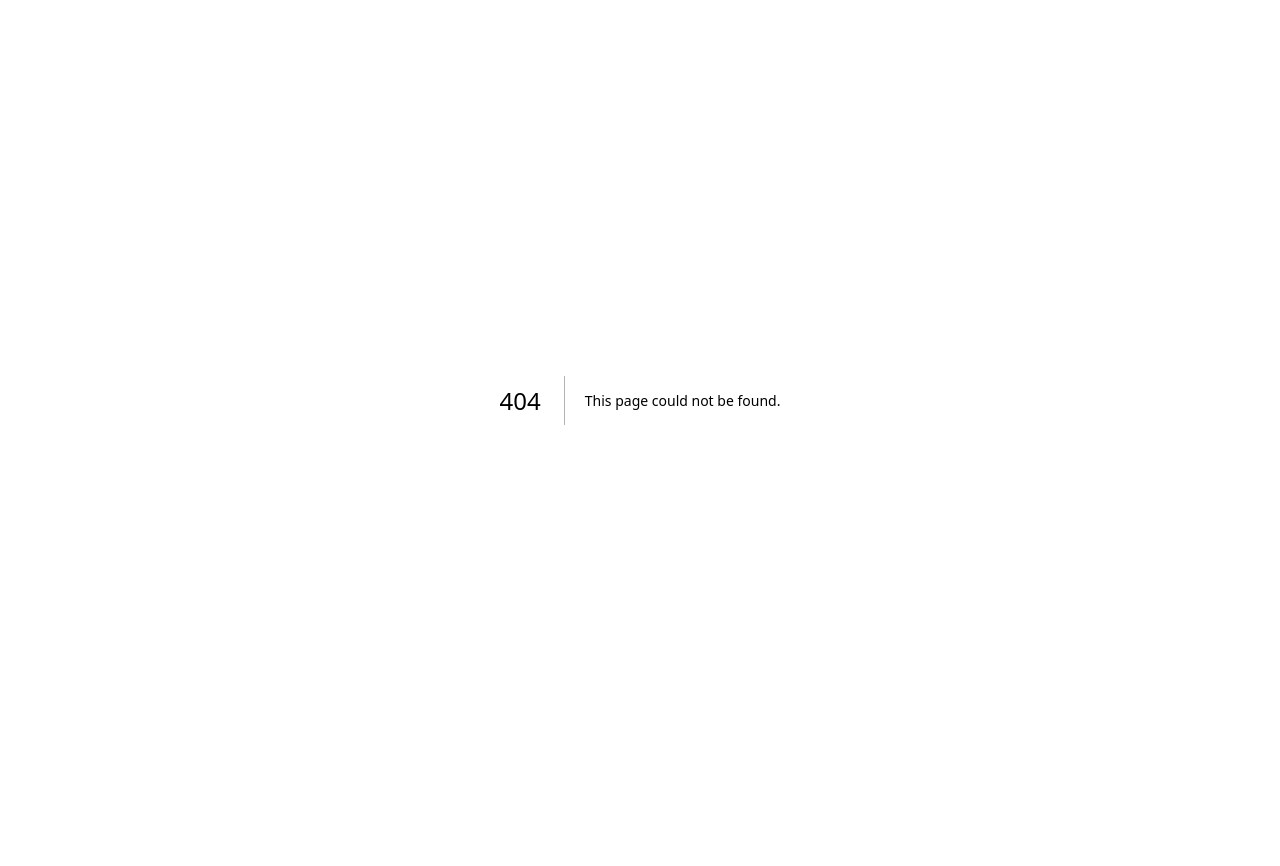
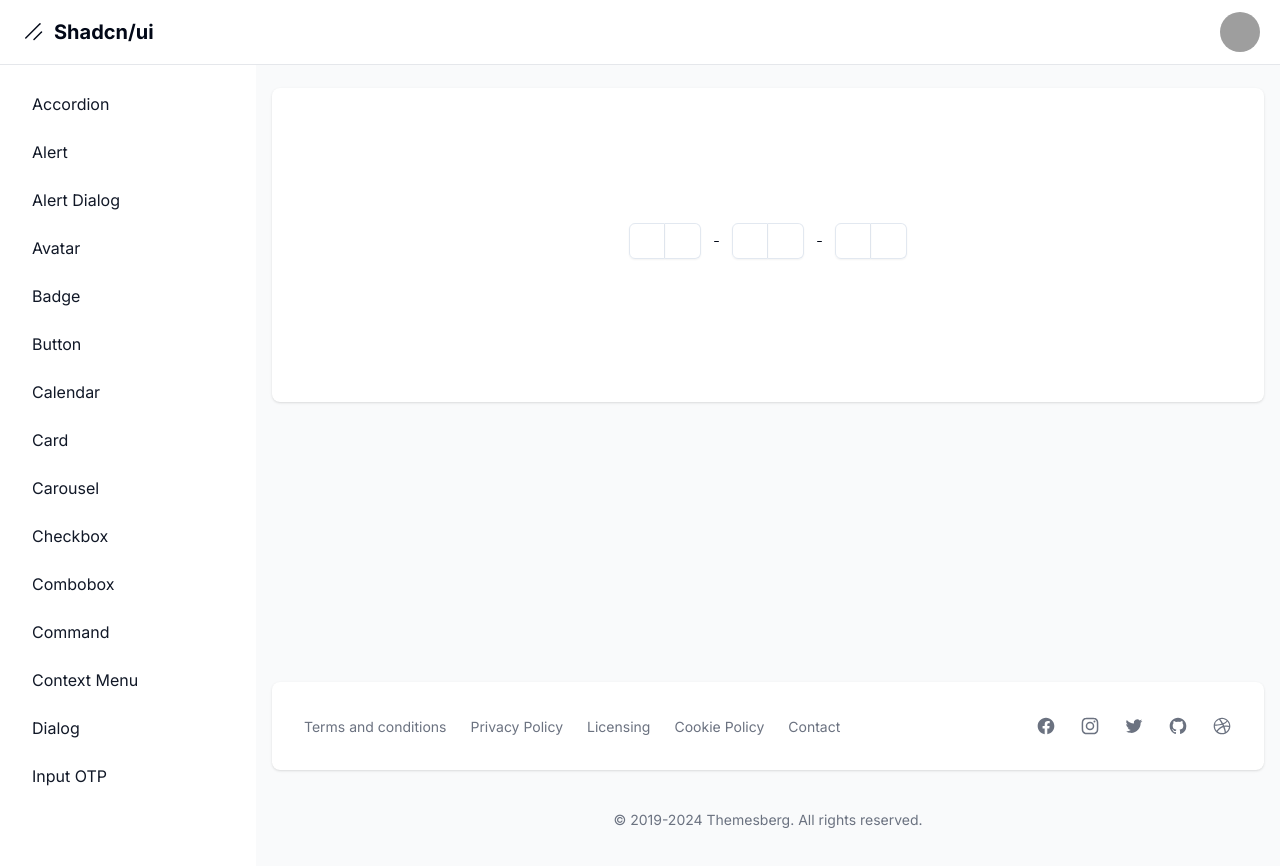
Before and after one commit to Starklord17/Shadcn-Dashboard, a Next.js app: page /dashboard/input-otp in a window 1280 px wide. Before the commit this address had no page. Shown: the top 866 px of the page. Before the commit the page ends 800 px from the top, so only its background shows below. Built offline with nearby package versions, Linux system fonts and the light colour scheme; grey boxes are pictures that could not be loaded.

Commit message:
:zap: Input OTP

```diff
--- a/package.json
+++ b/package.json
@@ -27,6 +27,7 @@
     "date-fns": "^3.6.0",
     "embla-carousel-autoplay": "^8.3.0",
     "embla-carousel-react": "^8.3.0",
+    "input-otp": "^1.2.4",
     "lucide-react": "^0.441.0",
     "next": "^14.2.13",
     "react": "^18",
--- /dev/null
+++ b/src/app/dashboard/input-otp/page.tsx
@@ -0,0 +1,40 @@
+"use client";
+
+import { useState } from "react";
+import {
+  InputOTP,
+  InputOTPGroup,
+  InputOTPSeparator,
+  InputOTPSlot,
+} from "@/components/ui/input-otp";
+
+export default function Page() {
+  const [value, setValue] = useState("");
+
+  return (
+    <div className="flex flex-col justify-center items-center h-[250px]">
+      <InputOTP
+        maxLength={6}
+        value={value}
+        onChange={(value) => setValue(value)}
+      >
+        <InputOTPGroup>
+          <InputOTPSlot index={0} />
+          <InputOTPSlot index={1} />
+        </InputOTPGroup>
+        <InputOTPSeparator />
+        <InputOTPGroup>
+          <InputOTPSlot index={2} />
+          <InputOTPSlot index={3} />
+        </InputOTPGroup>
+        <InputOTPSeparator />
+        <InputOTPGroup>
+          <InputOTPSlot index={4} />
+          <InputOTPSlot index={5} />
+        </InputOTPGroup>
+      </InputOTP>
+
+      <div className="mt-2">{value}</div>
+    </div>
+  );
+}
--- a/src/app/dashboard/layout.tsx
+++ b/src/app/dashboard/layout.tsx
@@ -20,6 +20,7 @@
   { name: "combobox", href: "combobox" },
   { name: "context menu", href: "context-menu" },
   { name: "menu bar", href: "menu-bar" },
+  { name: "input OTP", href: "input-otp" },
 ].sort((a, b) => a.name.localeCompare(b.name));
 
 export default function DashboardLayout({
--- /dev/null
+++ b/src/components/ui/input-otp.tsx
@@ -0,0 +1,71 @@
+"use client"
+
+import * as React from "react"
+import { DashIcon } from "@radix-ui/react-icons"
+import { OTPInput, OTPInputContext } from "input-otp"
+
+import { cn } from "@/lib/utils"
+
+const InputOTP = React.forwardRef<
+  React.ElementRef<typeof OTPInput>,
+  React.ComponentPropsWithoutRef<typeof OTPInput>
+>(({ className, containerClassName, ...props }, ref) => (
+  <OTPInput
+    ref={ref}
+    containerClassName={cn(
+      "flex items-center gap-2 has-[:disabled]:opacity-50",
+      containerClassName
+    )}
+    className={cn("disabled:cursor-not-allowed", className)}
+    {...props}
+  />
+))
+InputOTP.displayName = "InputOTP"
+
+const InputOTPGroup = React.forwardRef<
+  React.ElementRef<"div">,
+  React.ComponentPropsWithoutRef<"div">
+>(({ className, ...props }, ref) => (
+  <div ref={ref} className={cn("flex items-center", className)} {...props} />
+))
+InputOTPGroup.displayName = "InputOTPGroup"
+
+const InputOTPSlot = React.forwardRef<
+  React.ElementRef<"div">,
+  React.ComponentPropsWithoutRef<"div"> & { index: number }
+>(({ index, className, ...props }, ref) => {
+  const inputOTPContext = React.useContext(OTPInputContext)
+  const { char, hasFakeCaret, isActive } = inputOTPContext.slots[index]
+
+  return (
+    <div
+      ref={ref}
+      className={cn(
+        "relative flex h-9 w-9 items-center justify-center border-y border-r border-input text-sm shadow-sm transition-all first:rounded-l-md first:border-l last:rounded-r-md",
+        isActive && "z-10 ring-1 ring-ring",
+        className
+      )}
+      {...props}
+    >
+      {char}
+      {hasFakeCaret && (
+        <div className="pointer-events-none absolute inset-0 flex items-center justify-center">
+          <div className="h-4 w-px animate-caret-blink bg-foreground duration-1000" />
+        </div>
+      )}
+    </div>
+  )
+})
+InputOTPSlot.displayName = "InputOTPSlot"
+
+const InputOTPSeparator = React.forwardRef<
+  React.ElementRef<"div">,
+  React.ComponentPropsWithoutRef<"div">
+>(({ ...props }, ref) => (
+  <div ref={ref} role="separator" {...props}>
+    <DashIcon />
+  </div>
+))
+InputOTPSeparator.displayName = "InputOTPSeparator"
+
+export { InputOTP, InputOTPGroup, InputOTPSlot, InputOTPSeparator }
```
Also changed, not shown: 2 other files (tests, documents, lock files or other folders).
